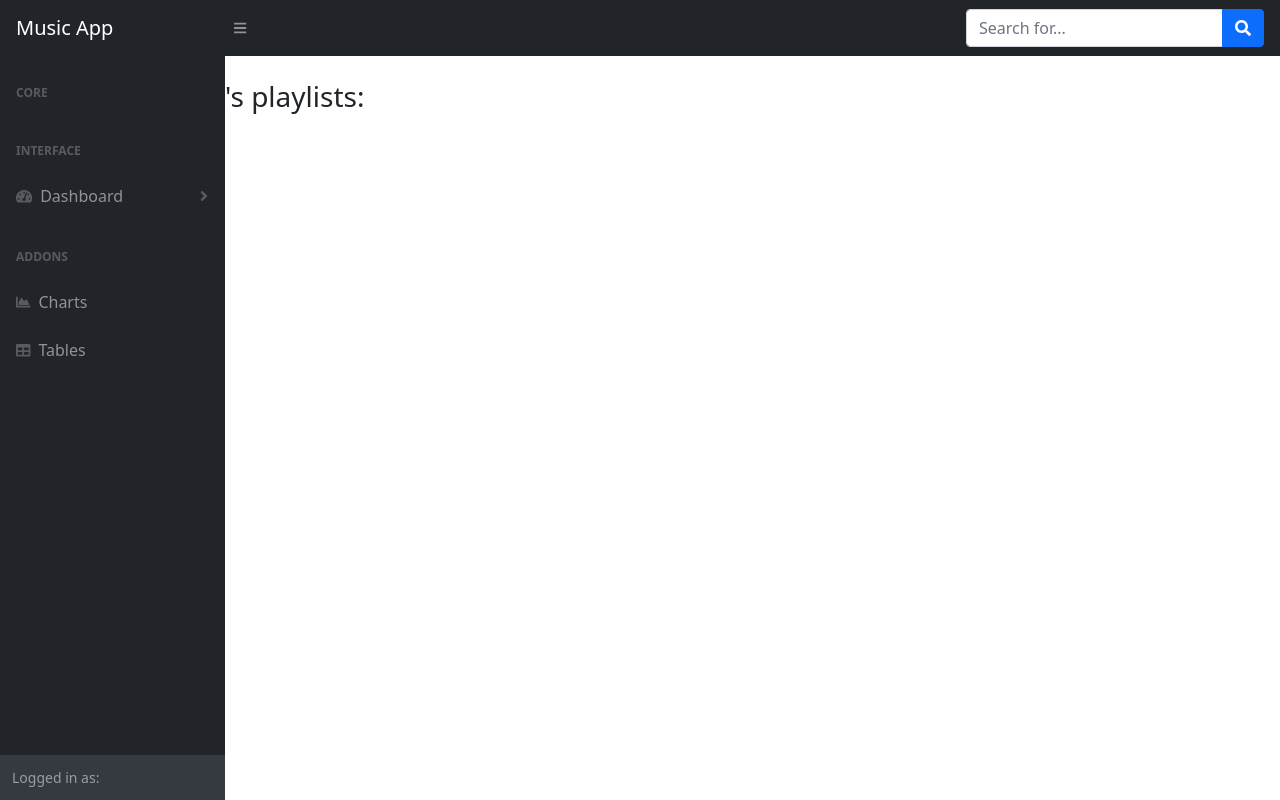
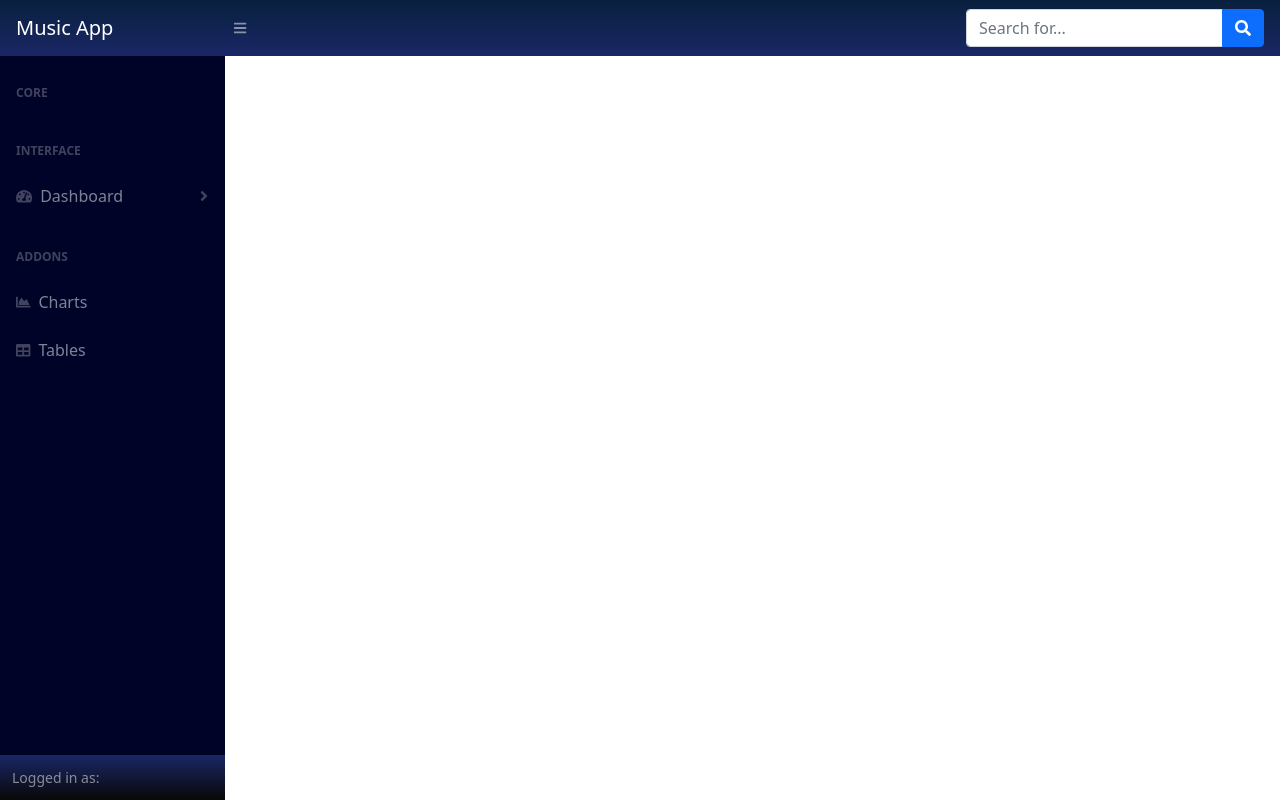
Before and after one commit to NAyeshaKhan/Music_Recommendation_App, a Django app: page /playlist/ in a window 1280 px wide. Run offline with Django 3.2, Linux system fonts and the light colour scheme; some libraries are stand-ins or nearby versions.

Commit message:
Template failed to look presentable

```diff
--- a/MusicApp/RecApp/templates/base.html
+++ b/MusicApp/RecApp/templates/base.html
@@ -23,7 +23,7 @@
         <script src="https://cdnjs.cloudflare.com/ajax/libs/font-awesome/5.15.3/js/all.min.js" crossorigin="anonymous"></script>
     </head>
     <body class="sb-nav-fixed">
-        <nav class="sb-topnav navbar navbar-expand navbar-dark bg-dark">
+        <nav class="sb-topnav navbar navbar-expand navbar-dark bg-dark" style="background-image: linear-gradient(#08203e, #1a2766);">
             <!-- Navbar Brand-->
             <a class="navbar-brand ps-3" href="/">Music App</a>
             <!-- Sidebar Toggle-->
@@ -52,7 +52,7 @@
         <div id="layoutSidenav">
             <div id="layoutSidenav_nav">
                 <nav class="sb-sidenav accordion sb-sidenav-dark" id="sidenavAccordion">
-                    <div class="sb-sidenav-menu">
+                    <div class="sb-sidenav-menu" style="background-color:#000328;">
                         <div class="nav">
                             <div class="sb-sidenav-menu-heading">Core</div>
 
@@ -71,13 +71,7 @@
                                         Error
                                         <div class="sb-sidenav-collapse-arrow"><i class="fas fa-angle-down"></i></div>
                                     </a>
-                                    <div class="collapse" id="pagesCollapseError" aria-labelledby="headingOne" data-bs-parent="#sidenavAccordionPages">
-                                        <nav class="sb-sidenav-menu-nested nav">
-                                            <a class="nav-link" href="401.html">401 Page</a>
-                                            <a class="nav-link" href="404.html">404 Page</a>
-                                            <a class="nav-link" href="500.html">500 Page</a>
-                                        </nav>
-                                    </div>
+
                                 </nav>
                             </div>
                             <div class="sb-sidenav-menu-heading">Addons</div>
@@ -91,7 +85,7 @@
                             </a>
                         </div>
                     </div>
-                    <div class="sb-sidenav-footer">
+                    <div class="sb-sidenav-footer" style="background-image: linear-gradient(#1a2766,#080808);">
                         <div class="small">Logged in as:</div>
                         {{user.username}}
                     </div>
--- a/MusicApp/RecApp/templates/playlist_read.html
+++ b/MusicApp/RecApp/templates/playlist_read.html
@@ -1,11 +1,18 @@
 {% extends 'base.html' %}
-
+{% load static %}
 {% block content %}
-	<h3 class="mt-4">{{ user.username }}'s playlists:</h3>
-        <ul>
-		{% for pl in user.playlist.all %}
-			<li class="breadcrumb mb-4">{{pl.title}}<br></br></li>
-        {% endfor %}
-        </ul>
-
+<head>
+	<link href="{% static 'css/playlist_hover.css' %}" rel="stylesheet" />
+</head>
+<body>
+<div class="container">
+    <div class="row col-6">
+        <span>
+			{% for pl in user.playlist.all %}
+				<li><span>{{pl.title}}</span></li>
+			{% endfor %}
+		</span>
+	</div>
+</div>
+</body>
 {% endblock content %}
```
Also changed, not shown: MusicApp/static/css/playlist_hover.css (added).
